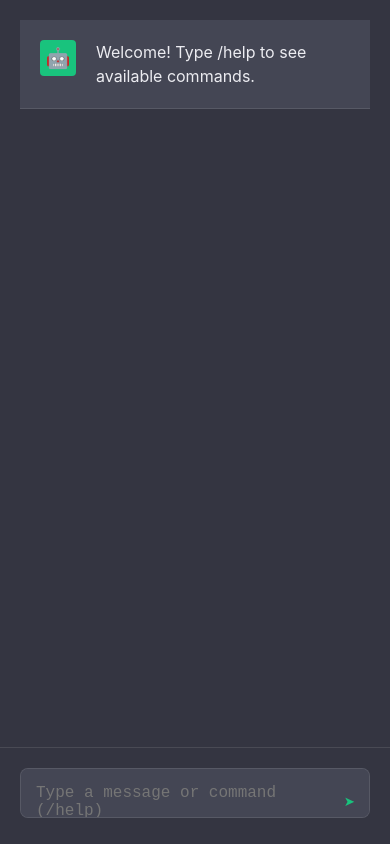
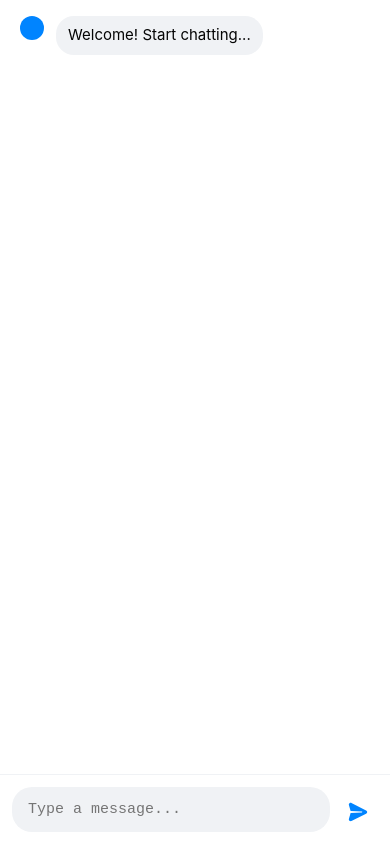
Before and after one commit to markpogi69/web-bot-system, a website: page public/index.html in a window 390 px wide. Drawn offline with Linux system fonts and the light colour scheme.

Commit message:
Update index.html

```diff
--- a/public/index.html
+++ b/public/index.html
@@ -3,15 +3,13 @@
 <head>
     <meta charset="UTF-8">
     <meta name="viewport" content="width=device-width, initial-scale=1.0">
-    <title>AI Chat</title>
+    <title>Chatbot</title>
     <style>
         :root {
-            --bg-primary: #343541;
-            --bg-secondary: #444654;
-            --text-primary: #ececf1;
-            --text-secondary: #8e8ea0;
-            --accent: #19c37d;
-            --accent-hover: #1a8870;
+            --messenger-blue: #0084ff;
+            --messenger-light: #f0f2f5;
+            --messenger-grey: #65676b;
+            --messenger-hover: #e4e6eb;
         }
 
         * {
@@ -22,8 +20,8 @@
 
         body {
             font-family: -apple-system, BlinkMacSystemFont, 'Segoe UI', Roboto, sans-serif;
-            background: var(--bg-primary);
-            color: var(--text-primary);
+            background: white;
+            color: #050505;
             line-height: 1.5;
             height: 100vh;
             overflow: hidden;
@@ -42,117 +40,144 @@
             overflow-y: auto;
             padding: 20px;
             scroll-behavior: smooth;
+            background: white;
         }
 
         .message {
             display: flex;
-            padding: 20px;
-            gap: 20px;
-            animation: fadeIn 0.3s ease;
-            border-bottom: 1px solid rgba(255,255,255,0.1);
-        }
-
-        .message.bot {
-            background: var(--bg-secondary);
+            padding: 8px 16px;
+            gap: 12px;
+            animation: fadeIn 0.2s ease;
+            margin-bottom: 4px;
         }
 
         @keyframes fadeIn {
-            from { opacity: 0; transform: translateY(10px); }
+            from { opacity: 0; transform: translateY(5px); }
             to { opacity: 1; transform: translateY(0); }
         }
 
         .avatar {
-            width: 36px;
-            height: 36px;
-            border-radius: 4px;
-            background: var(--accent);
+            width: 28px;
+            height: 28px;
+            border-radius: 50%;
+            background: var(--messenger-blue);
             display: flex;
             align-items: center;
             justify-content: center;
-            font-size: 20px;
+            font-size: 14px;
+            flex-shrink: 0;
+        }
+
+        .message.user {
+            flex-direction: row-reverse;
         }
 
         .message.user .avatar {
-            background: #5436da;
+            background: var(--messenger-grey);
         }
 
         .content {
-            flex: 1;
-            max-width: 800px;
+            max-width: 60%;
+            padding: 8px 12px;
+            border-radius: 18px;
+            background: var(--messenger-light);
+            font-size: 15px;
+            word-wrap: break-word;
+        }
+
+        .message.user .content {
+            background: var(--messenger-blue);
+            color: white;
         }
 
         .media-content {
-            margin-top: 15px;
-            border-radius: 8px;
+            margin-top: 8px;
+            border-radius: 12px;
             overflow: hidden;
         }
 
-        .media-content img {
+        .media-content img, .media-content video {
             max-width: 100%;
-            border-radius: 8px;
-            display: block;
-        }
-
-        .media-content video {
-            max-width: 100%;
-            border-radius: 8px;
+            border-radius: 12px;
             display: block;
         }
 
         .input-area {
-            padding: 20px;
-            background: var(--bg-primary);
-            border-top: 1px solid rgba(255,255,255,0.1);
+            padding: 16px;
+            background: white;
+            border-top: 1px solid var(--messenger-light);
         }
 
         .input-wrapper {
             max-width: 800px;
             margin: 0 auto;
             position: relative;
+            display: flex;
+            align-items: flex-end;
+            gap: 8px;
         }
 
         textarea {
-            width: 100%;
-            padding: 15px 50px 15px 15px;
-            background: var(--bg-secondary);
-            border: 1px solid rgba(255,255,255,0.1);
-            border-radius: 8px;
-            color: var(--text-primary);
-            font-size: 16px;
+            flex: 1;
+            padding: 12px 16px;
+            background: var(--messenger-light);
+            border: none;
+            border-radius: 20px;
+            color: #050505;
+            font-size: 15px;
             resize: none;
             outline: none;
-            max-height: 200px;
+            max-height: 150px;
+            line-height: 1.4;
         }
 
         .send-button {
-            position: absolute;
-            right: 10px;
-            bottom: 10px;
             background: transparent;
             border: none;
-            color: var(--accent);
+            color: var(--messenger-blue);
             cursor: pointer;
-            padding: 5px;
-            border-radius: 4px;
-            transition: background 0.3s;
+            padding: 8px;
+            border-radius: 50%;
+            height: 40px;
+            width: 40px;
+            display: flex;
+            align-items: center;
+            justify-content: center;
+            transition: background 0.2s;
         }
 
         .send-button:hover {
-            background: rgba(255,255,255,0.1);
+            background: var(--messenger-hover);
         }
 
-        .loader {
-            display: inline-block;
-            width: 20px;
-            height: 20px;
-            border: 3px solid rgba(255,255,255,0.3);
-            border-radius: 50%;
-            border-top-color: var(--accent);
-            animation: spin 1s linear infinite;
+        @media (max-width: 768px) {
+            .content {
+                max-width: 75%;
+            }
+
+            .chat-box {
+                padding: 12px;
+            }
+
+            .input-area {
+                padding: 12px;
+            }
         }
 
-        @keyframes spin {
-            to { transform: rotate(360deg); }
+        @media (max-width: 480px) {
+            .content {
+                max-width: 85%;
+            }
+
+            .message {
+                padding: 4px 8px;
+            }
+
+            .avatar {
+                width: 24px;
+                height: 24px;
+                font-size: 12px;
+            }
         }
     </style>
 </head>
@@ -163,10 +188,14 @@
             <div class="input-wrapper">
                 <textarea
                     id="userInput"
-                    placeholder="Type a message or command (/help)"
+                    placeholder="Type a message..."
                     rows="1"
                 ></textarea>
-                <button class="send-button" onclick="sendMessage()">➤</button>
+                <button class="send-button" onclick="sendMessage()">
+                    <svg width="20" height="20" viewBox="0 0 24 24" fill="currentColor">
+                        <path d="M16.6915026,12.4744748 L3.50612381,13.2599618 C3.19218622,13.2599618 3.03521743,13.4170592 3.03521743,13.5741566 L1.15159189,20.0151496 C0.8376543,20.8006365 0.99,21.89 1.77946707,22.52 C2.41,22.99 3.50612381,23.1 4.13399899,22.8429026 L21.714504,14.0454487 C22.6563168,13.5741566 23.1272231,12.6315722 22.9702544,11.6889879 C22.8132856,11.0605983 22.3423792,10.4322088 21.714504,10.118014 L4.13399899,1.16346272 C3.34915502,0.9 2.40734225,1.00636533 1.77946707,1.4776575 C0.994623095,2.10604706 0.8376543,3.0486314 1.15159189,3.99121575 L3.03521743,10.4322088 C3.03521743,10.5893061 3.34915502,10.7464035 3.50612381,10.7464035 L16.6915026,11.5318905 C16.6915026,11.5318905 17.1624089,11.5318905 17.1624089,12.0031827 C17.1624089,12.4744748 16.6915026,12.4744748 16.6915026,12.4744748 Z"></path>
+                    </svg>
+                </button>
             </div>
         </div>
     </div>
@@ -177,7 +206,7 @@
 
         function adjustTextareaHeight() {
             userInput.style.height = 'auto';
-            userInput.style.height = Math.min(userInput.scrollHeight, 200) + 'px';
+            userInput.style.height = Math.min(userInput.scrollHeight, 150) + 'px';
         }
 
         function createMessageElement(content, isBot = false) {
@@ -186,7 +215,7 @@
 
             const avatar = document.createElement('div');
             avatar.className = 'avatar';
-            avatar.textContent = isBot ? '🤖' : '👤';
+            avatar.textContent = isBot ? '' : '';
 
             const contentDiv = document.createElement('div');
             contentDiv.className = 'content';
@@ -263,7 +292,7 @@
 
         document.addEventListener('DOMContentLoaded', () => {
             chatBox.innerHTML = '';
-            const welcomeMessage = createMessageElement('Welcome! Type /help to see available commands.', true);
+            const welcomeMessage = createMessageElement('Welcome! Start chatting...', true);
             chatBox.appendChild(welcomeMessage);
         });
     </script>
```
